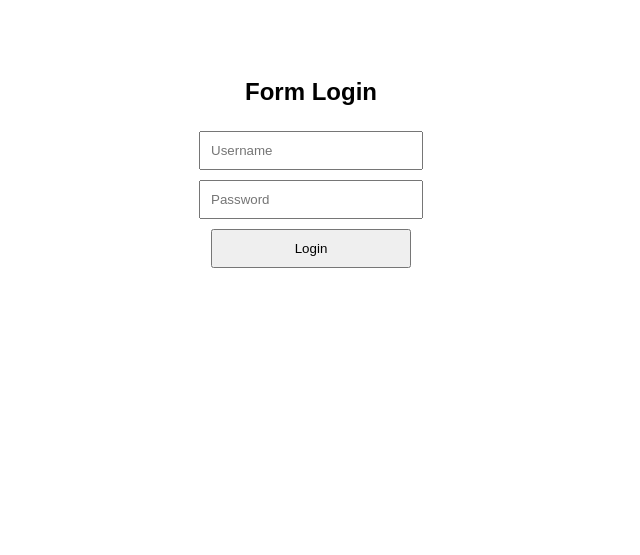
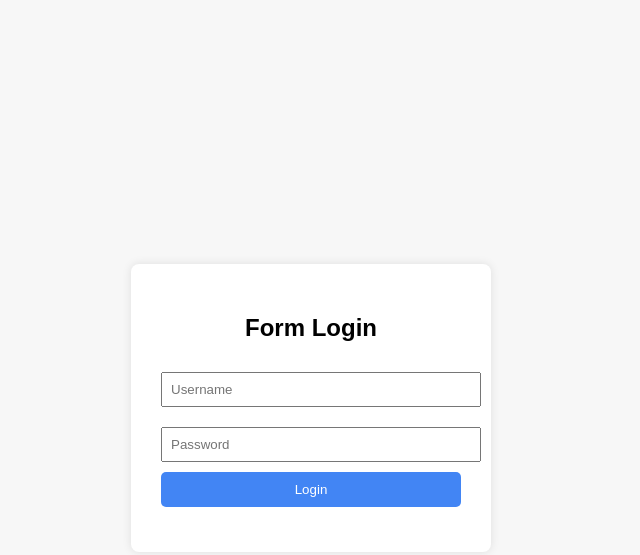
Before and after one commit to alfa997/webbnnn, a plain HTML site: page index.html in a window 1280 px wide. Shown: the whole page, without its empty margins (329-969 px from the left). Drawn offline with Linux system fonts and the light colour scheme.

Commit message:
Update index.html

```diff
--- a/index.html
+++ b/index.html
@@ -4,43 +4,80 @@
   <meta charset="UTF-8" />
   <title>Login Form</title>
   <style>
-    body { font-family: Arial; text-align: center; padding-top: 50px; }
-    input, button { padding: 10px; margin: 5px; width: 200px; }
+    body {
+      font-family: Arial, sans-serif;
+      display: flex;
+      height: 100vh;
+      justify-content: center;
+      align-items: center;
+      background-color: #f7f7f7;
+    }
+    .login-container {
+      background-color: white;
+      padding: 30px;
+      border-radius: 8px;
+      box-shadow: 0 0 10px rgba(0,0,0,0.1);
+      width: 300px;
+      text-align: center;
+    }
+    input {
+      width: 100%;
+      padding: 8px;
+      margin: 10px 0;
+    }
+    button {
+      padding: 10px;
+      width: 100%;
+      background-color: #4285f4;
+      color: white;
+      border: none;
+      border-radius: 5px;
+    }
+    #status {
+      margin-top: 15px;
+      font-size: 0.9em;
+    }
   </style>
 </head>
 <body>
-  <h2>Form Login</h2>
-  <input type="text" id="username" placeholder="Username"><br>
-  <input type="password" id="password" placeholder="Password"><br>
-  <button onclick="submitLogin()">Login</button>
 
-  <p id="status"></p>
+  <div class="login-container">
+    <h2>Form Login</h2>
+    <input type="text" id="username" placeholder="Username" required />
+    <input type="password" id="password" placeholder="Password" required />
+    <button onclick="submitLogin()">Login</button>
+    <div id="status"></div>
+  </div>
 
   <script>
     function submitLogin() {
       const username = document.getElementById("username").value;
       const password = document.getElementById("password").value;
 
-      fetch("https://script.google.com/macros/s/AKfycbyWmB2IOSWu6yS98kuXdW-Lgl09uKsVWKP0FZWVJNGguWo6m0qOXqozDv8qftUMqpbV/exec", {
+      // Ganti URL ini dengan URL Web App kamu
+      const scriptURL = "https://script.google.com/macros/s/AKfycbyWmB2IOSWu6yS98kuXdW-Lgl09uKsVWKP0FZWVJNGguWo6m0qOXqozDv8qftUMqpbV/exec";
+
+      fetch(scriptURL, {
         method: "POST",
-        body: JSON.stringify({ username, password }),
         headers: {
-          "Content-Type": "application/json",
-        }
+          "Content-Type": "application/json"
+        },
+        body: JSON.stringify({ username: username, password: password })
       })
       .then(response => response.json())
       .then(data => {
         if (data.result === "success") {
-          document.getElementById("status").innerText = "Login berhasil disimpan!";
+          document.getElementById("status").innerText = "Login berhasil! Data tersimpan.";
         } else {
-          document.getElementById("status").innerText = "Gagal menyimpan login.";
+          document.getElementById("status").innerText = "Gagal: " + data.message;
         }
       })
       .catch(error => {
         console.error("Error:", error);
-        document.getElementById("status").innerText = "Terjadi error.";
+        document.getElementById("status").innerText = "Terjadi error: " + error.message;
       });
     }
   </script>
+
 </body>
 </html>
```
